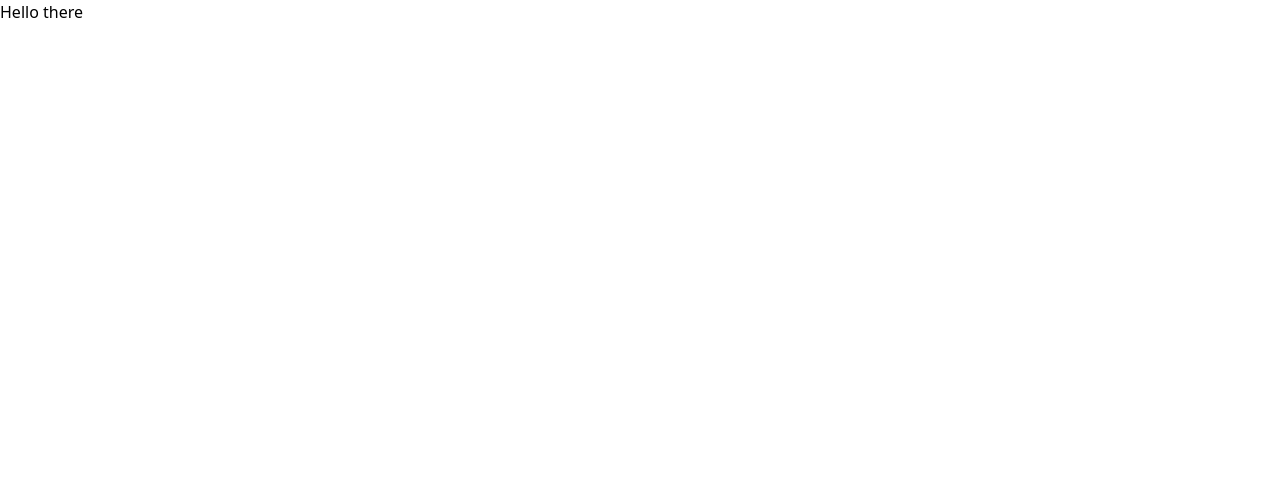
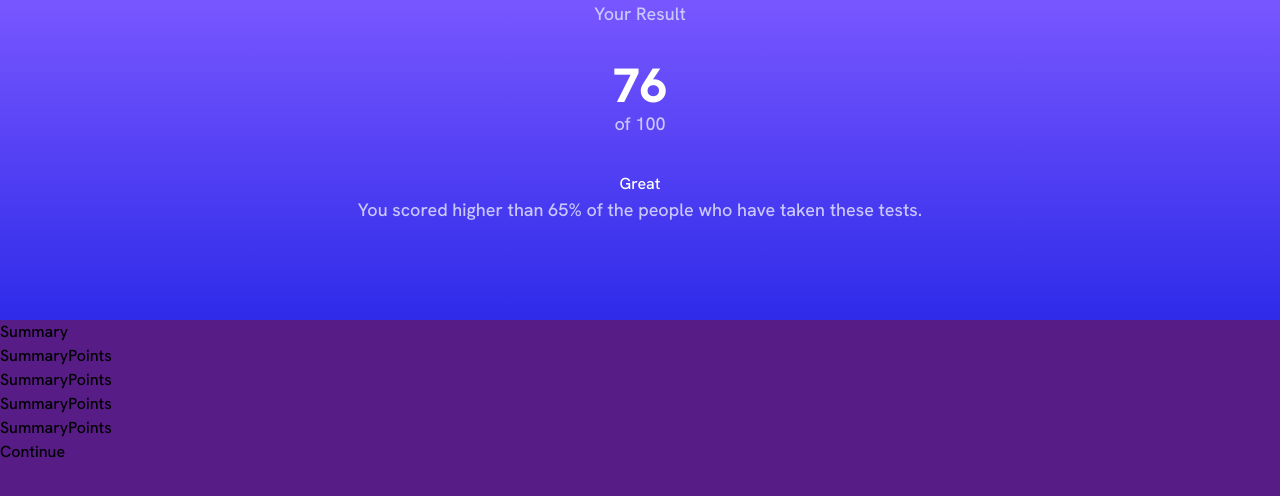
Before and after one commit to kkawakami08/results-summary, a Next.js app: page / in a window 1280 px wide. Shown: the top 496 px of the page. Built offline with nearby package versions, Linux system fonts and the light colour scheme.

Commit message:
add custom font and colors to tailwind config and basic structure

```diff
--- /dev/null
+++ b/components/Header.jsx
@@ -0,0 +1,15 @@
+export default function Header() {
+  return (
+    <div className="bg-gradient-to-b from-headerLight to-headerDark flex flex-col items-center h-2/5 ">
+      <h1 className="text-lightLavender text-lg">Your Result</h1>
+      <div className="rounded-full bg-gradient-to-b from-circleDark to-circleLight flex flex-col items-center justify-center w-36 h-36 ">
+        <h2 className="text-white font-extrabold text-5xl font-hanken">76</h2>
+        <h2 className="text-lightLavender text-lg">of 100</h2>
+      </div>
+      <h2 className="text-white font-medium">Great</h2>
+      <p className="text-lightLavender text-lg">
+        You scored higher than 65% of the people who have taken these tests.
+      </p>
+    </div>
+  );
+}
--- /dev/null
+++ b/components/SummaryPoints.jsx
@@ -0,0 +1,3 @@
+export default function SummaryPoints() {
+  return <div>SummaryPoints</div>;
+}
--- a/pages/index.js
+++ b/pages/index.js
@@ -1,13 +1,21 @@
 import Head from "next/head";
+import Header from "@/components/Header";
+import SummaryPoints from "@/components/SummaryPoints";
 
 export default function Home() {
   return (
     <>
       <Head>
-        <title>Create Next App</title>
+        <title>Results Summary Component</title>
       </Head>
-      <main>
-        <h1>Hello there</h1>
+      <main className="h-screen bg-purple-900 ">
+        <Header />
+        <h1>Summary</h1>
+        <SummaryPoints />
+        <SummaryPoints />
+        <SummaryPoints />
+        <SummaryPoints />
+        <button>Continue</button>
       </main>
     </>
   );
--- a/styles/globals.css
+++ b/styles/globals.css
@@ -1,6 +1,22 @@
+@import url("https://fonts.googleapis.com/css2?family=Hanken+Grotesk:wght@500;700;800&display=swap");
+
 @tailwind base;
 @tailwind components;
 @tailwind utilities;
+
+@layer base {
+  :root {
+    --header-light: 252deg 100% 67%;
+    --header-dark: 241deg 81% 54%;
+    --circle-dark: 256deg 72% 46%;
+    --circle-light: 241deg 72% 46%;
+    --pale-blue: 221deg 100% 96%;
+    --light-lavender: 241deg 100% 89%;
+    --dark-gray-blue: 224deg 30% 27%;
+
+    /* ... */
+  }
+}
 
 * {
   box-sizing: border-box;
--- a/tailwind.config.js
+++ b/tailwind.config.js
@@ -9,7 +9,20 @@ module.exports = {
     "./src/**/*.{js,ts,jsx,tsx}",
   ],
   theme: {
-    extend: {},
+    extend: {
+      colors: {
+        headerLight: "hsl(var(--header-light))",
+        headerDark: "hsl(var(--header-dark))",
+        circleLight: "hsl(var(--cirlce-light)/1)",
+        circleDark: "hsl(var(--circle-dark)/0)",
+        paleBlue: "hsl(var(--pale-blue))",
+        lightLavender: "hsl(var(--light-lavender))",
+        darkGrayBlue: "hsl(var(--dark-gray-blue))",
+      },
+      fontFamily: {
+        sans: ["Hanken Grotesk", "Arial", "sans-serif"],
+      },
+    },
   },
   plugins: [],
 };
```
Also changed, not shown: 1 other file (tests, documents, lock files or other folders).
